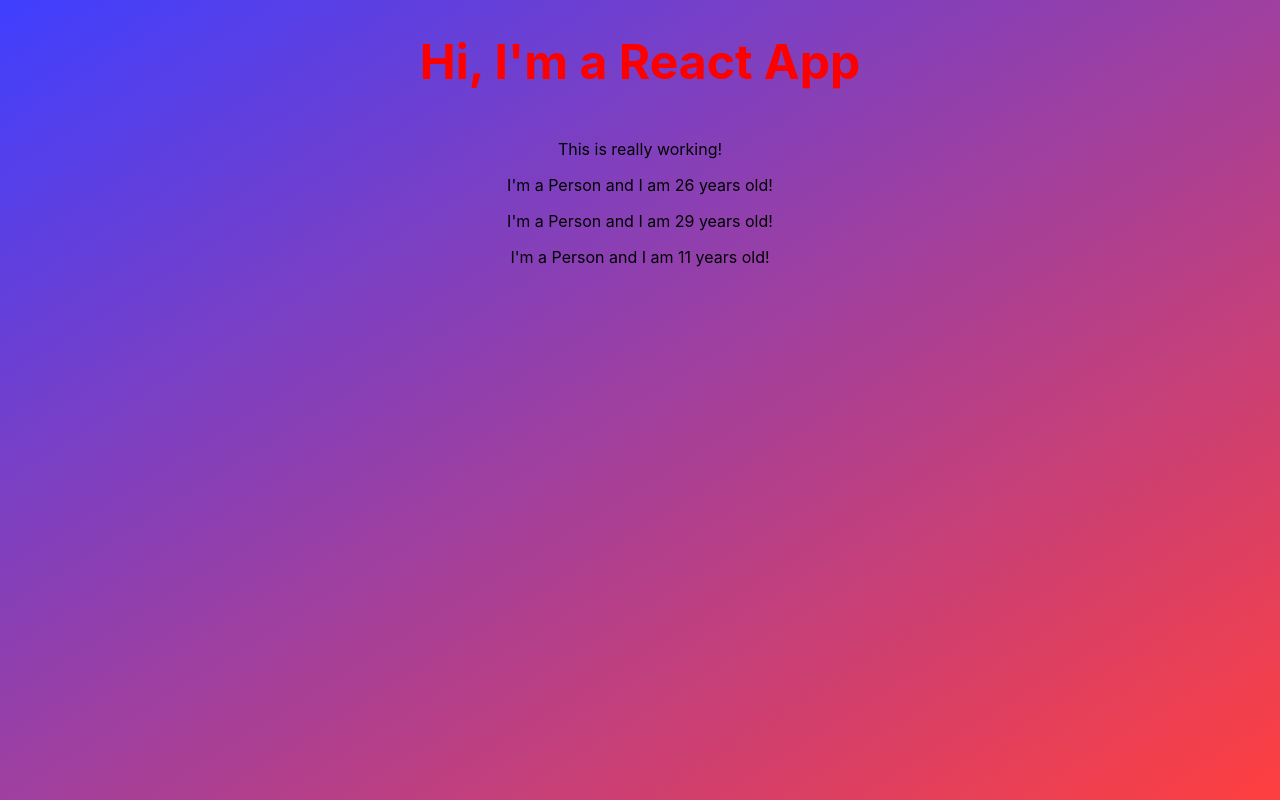
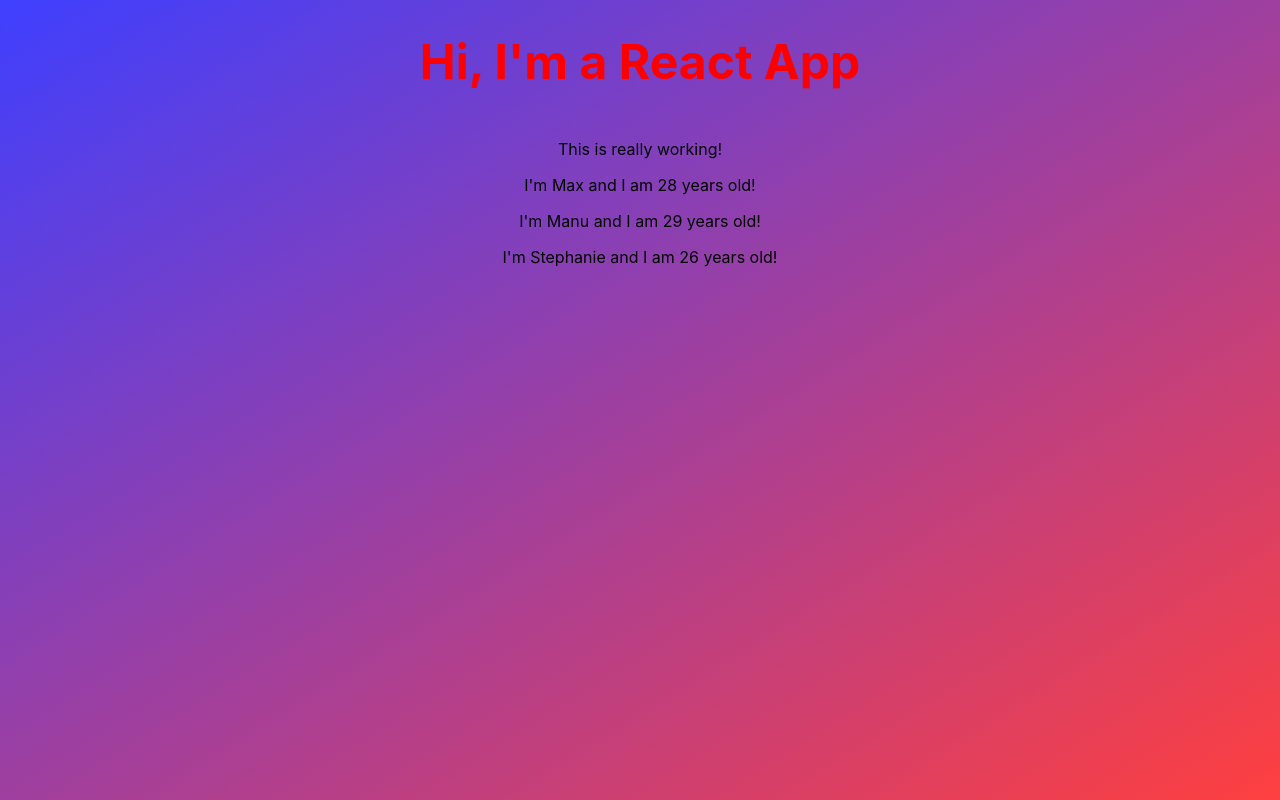
Before and after one commit to chenhe-henry/Daily-Study, a React (Create React App) app in the folder Online-Courses/React/good-choice/: page / in a window 1280 px wide. Built offline with nearby package versions, Linux system fonts and the light colour scheme.

Commit message:
get props work

```diff
--- a/Online-Courses/React/good-choice/src/App.js
+++ b/Online-Courses/React/good-choice/src/App.js
@@ -10,9 +10,9 @@
         {/* todo: add more content and component here */}
         <h1>Hi, I'm a React App</h1>
         <p>This is really working!</p>
-        <Person />
-        <Person />
-        <Person />
+        <Person name="Max" age="28" />
+        <Person name="Manu" age="29" />
+        <Person name="Stephanie" age="26" />
       </div>
     );
   }
--- a/Online-Courses/React/good-choice/src/Person/Person.js
+++ b/Online-Courses/React/good-choice/src/Person/Person.js
@@ -1,8 +1,10 @@
 import React from "react";
 
-const person = () => {
+const person = props => {
   return (
-    <p>I'm a Person and I am {Math.floor(Math.random() * 30)} years old!</p> //use {} to use javascript directly
+    <p>
+      I'm {props.name} and I am {props.age} years old!
+    </p> //use {} to use javascript directly
   );
 };
 
```
